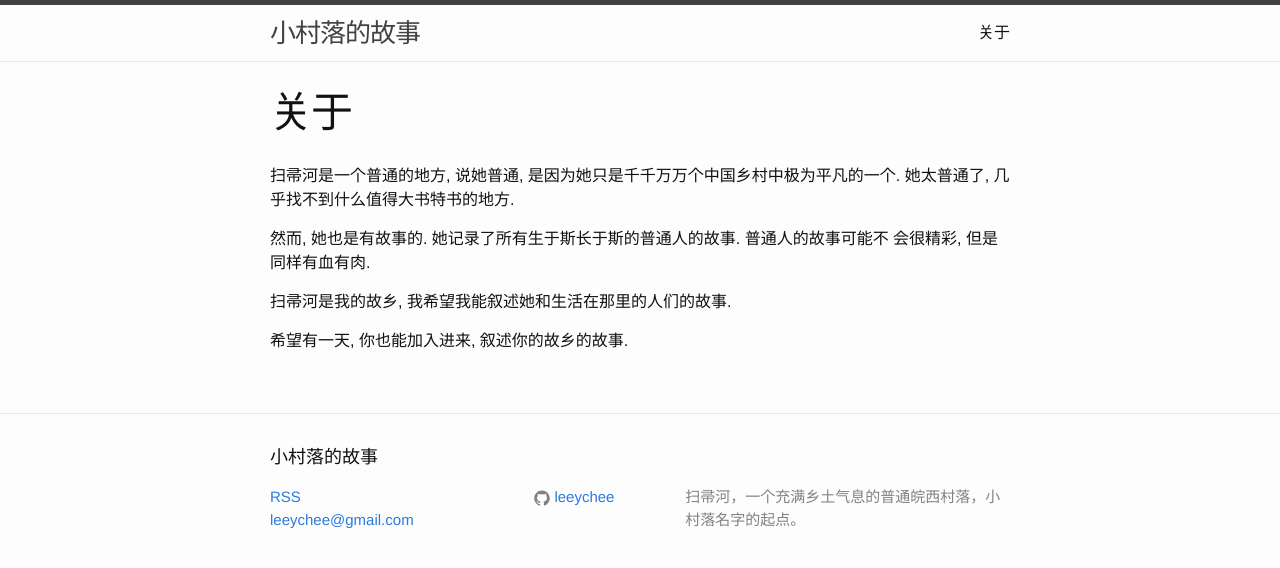
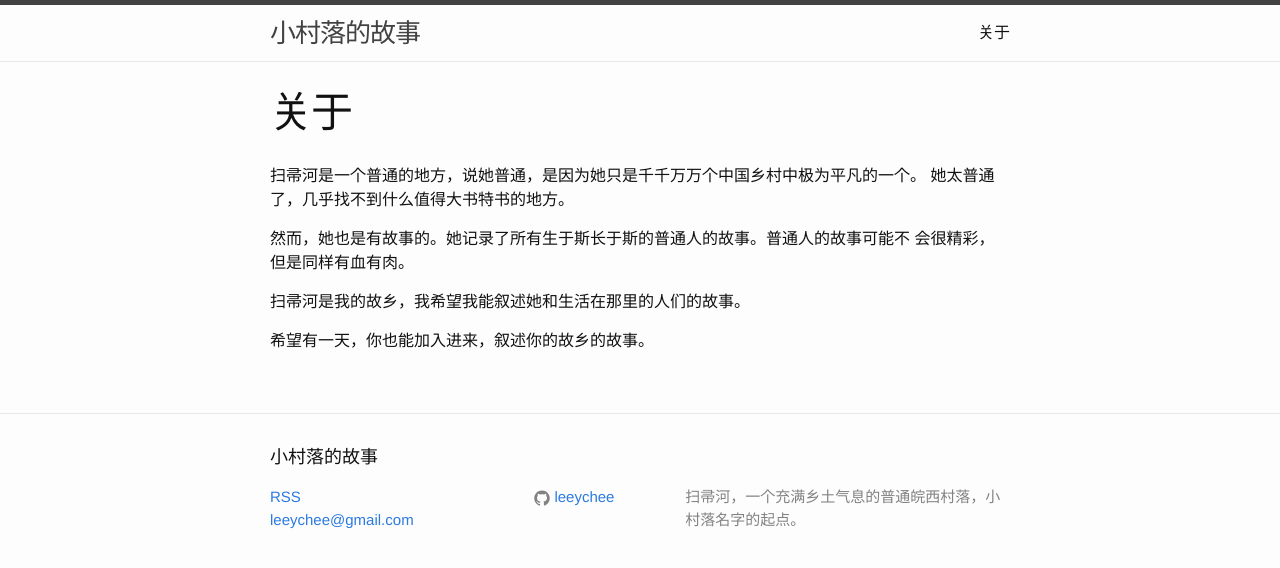
Before and after one commit to leeychee/broomriver, a Jekyll site: the page built from about.md, in a window 1280 px wide. Shown: the top 568 px of the page. Built offline with Jekyll 4.4.1, drawn with Linux system fonts in a browser that asks for light colours.

Commit message:
改为中文标点

```diff
--- a/about.md
+++ b/about.md
@@ -4,12 +4,12 @@ title: 关于
 permalink: /about/
 ---
 
-扫帚河是一个普通的地方, 说她普通, 是因为她只是千千万万个中国乡村中极为平凡的一个.
-她太普通了, 几乎找不到什么值得大书特书的地方.
+扫帚河是一个普通的地方，说她普通，是因为她只是千千万万个中国乡村中极为平凡的一个。
+她太普通了，几乎找不到什么值得大书特书的地方。
 
-然而, 她也是有故事的. 她记录了所有生于斯长于斯的普通人的故事. 普通人的故事可能不
-会很精彩, 但是同样有血有肉.
+然而，她也是有故事的。她记录了所有生于斯长于斯的普通人的故事。普通人的故事可能不
+会很精彩，但是同样有血有肉。
 
-扫帚河是我的故乡, 我希望我能叙述她和生活在那里的人们的故事.
+扫帚河是我的故乡，我希望我能叙述她和生活在那里的人们的故事。
 
-希望有一天, 你也能加入进来, 叙述你的故乡的故事.
+希望有一天，你也能加入进来，叙述你的故乡的故事。
```
